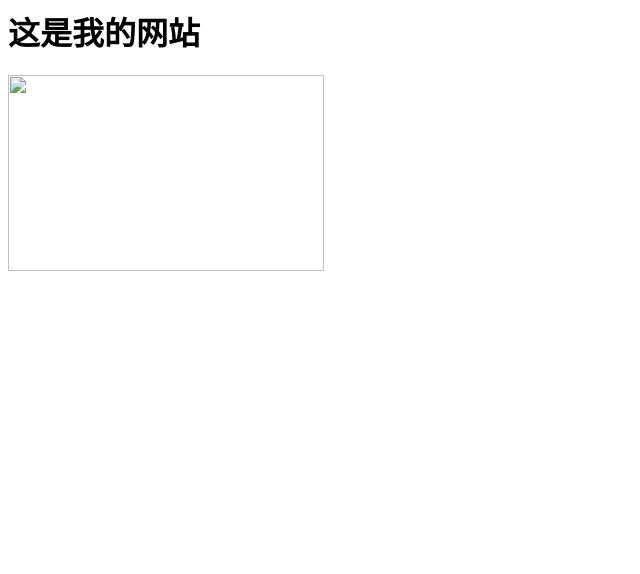
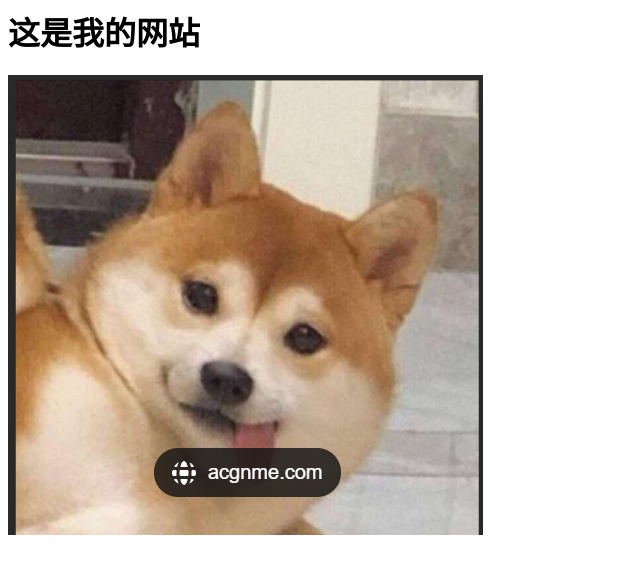
Before and after one commit to waitingJava/waitingjava.github.io, a plain HTML site: page index.html in a window 1280 px wide. Shown: the whole page, without its empty margins (0-640 px from the left). Drawn offline with Linux system fonts and the light colour scheme.

Commit message:
Update index.html

```diff
--- a/index.html
+++ b/index.html
@@ -1,4 +1,4 @@
 <h1>这是我的网站</h1>
 <p>
-<img src="smiley.gif"  width=50% height=50%></p>
+<img src="image/dog.png"></p>
 <p>
```
